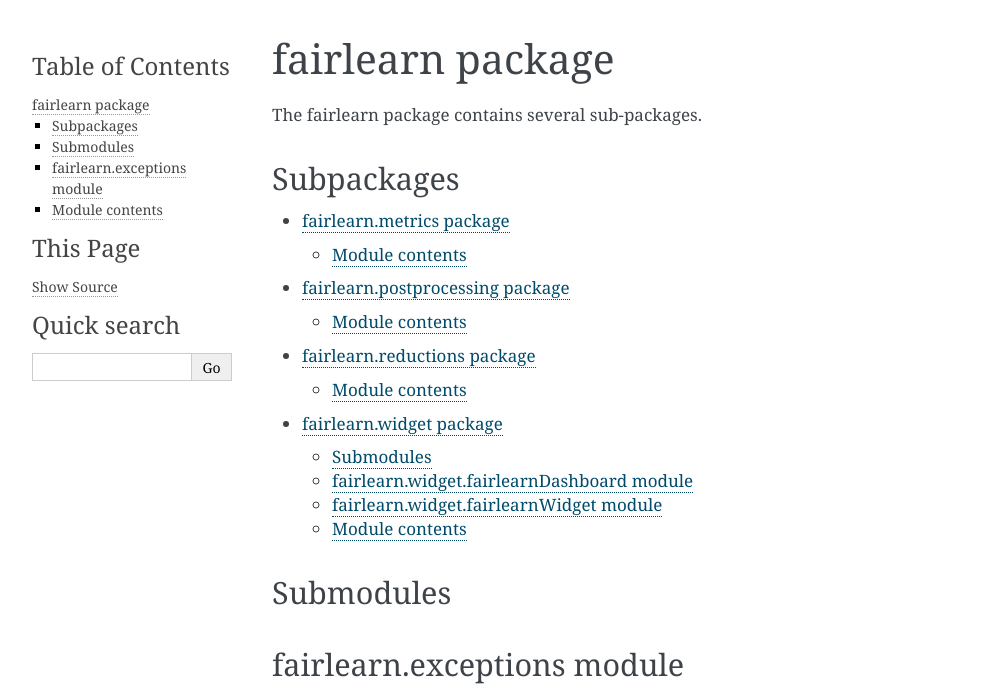
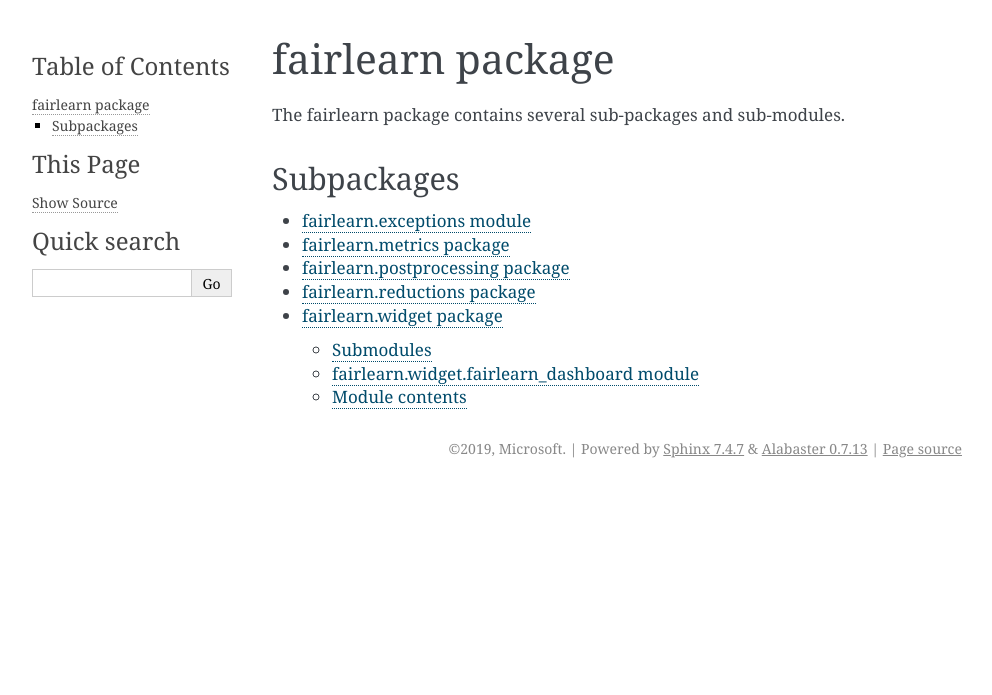
Before and after one commit to fairlearn/fairlearn, a Sphinx documentation site: the page built from docs/fairlearn.rst, in a window 1280 px wide. Shown: the top 695 px of the page, without its empty margins (148-1140 px from the left). Built offline with Sphinx 7.4.7, drawn with Linux system fonts in a browser that asks for light colours; grey boxes are pictures that could not be loaded.

Commit message:
Reorganise the documentation
Signed-off-by: Richard Edgar <riedgar@microsoft.com>

```diff
--- a/docs/fairlearn.metrics.rst
+++ b/docs/fairlearn.metrics.rst
@@ -1,8 +1,5 @@
 fairlearn\.metrics package
 ==========================
-
-Module contents
----------------
 
 .. automodule:: fairlearn.metrics
     :members:
--- a/docs/fairlearn.postprocessing.rst
+++ b/docs/fairlearn.postprocessing.rst
@@ -1,8 +1,5 @@
 fairlearn\.postprocessing package
 =================================
-
-Module contents
----------------
 
 .. automodule:: fairlearn.postprocessing
     :members:
--- a/docs/fairlearn.reductions.rst
+++ b/docs/fairlearn.reductions.rst
@@ -1,8 +1,5 @@
 fairlearn\.reductions package
 =============================
-
-Module contents
----------------
 
 .. automodule:: fairlearn.reductions
     :members:
--- a/docs/fairlearn.rst
+++ b/docs/fairlearn.rst
@@ -1,34 +1,15 @@
 fairlearn package
 =================
 
-The fairlearn package contains several sub-packages.
+The fairlearn package contains several sub-packages and sub-modules.
 
 Subpackages
 -----------
 
 .. toctree::
 
+    fairlearn.exceptions
     fairlearn.metrics
     fairlearn.postprocessing
     fairlearn.reductions
     fairlearn.widget
-
-Submodules
-----------
-
-fairlearn\.exceptions module
-----------------------------
-
-.. automodule:: fairlearn.exceptions
-    :members:
-    :undoc-members:
-    :show-inheritance:
-
-
-Module contents
----------------
-
-.. automodule:: fairlearn
-    :members:
-    :undoc-members:
-    :show-inheritance:
--- a/docs/fairlearn.widget.rst
+++ b/docs/fairlearn.widget.rst
@@ -4,18 +4,10 @@
 Submodules
 ----------
 
-fairlearn\.widget\.fairlearnDashboard module
---------------------------------------------
+fairlearn\.widget\.fairlearn\_dashboard module
+----------------------------------------------
 
-.. automodule:: fairlearn.widget.fairlearnDashboard
-    :members:
-    :undoc-members:
-    :show-inheritance:
-
-fairlearn\.widget\.fairlearnWidget module
------------------------------------------
-
-.. automodule:: fairlearn.widget.fairlearnWidget
+.. automodule:: fairlearn.widget.fairlearn_dashboard
     :members:
     :undoc-members:
     :show-inheritance:
```
Also changed, not shown: docs/fairlearn.exceptions.rst (added, +7 -0 lines).
